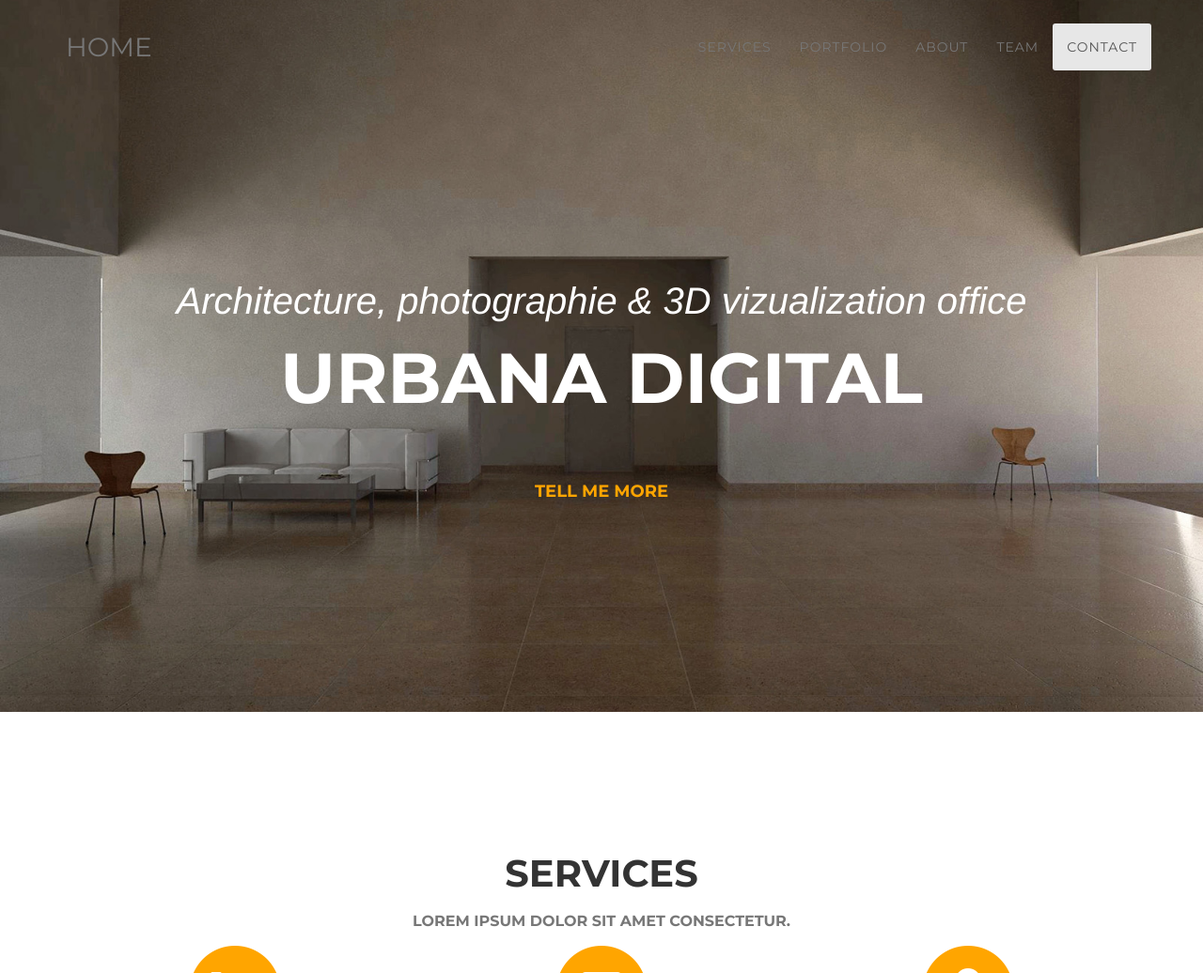
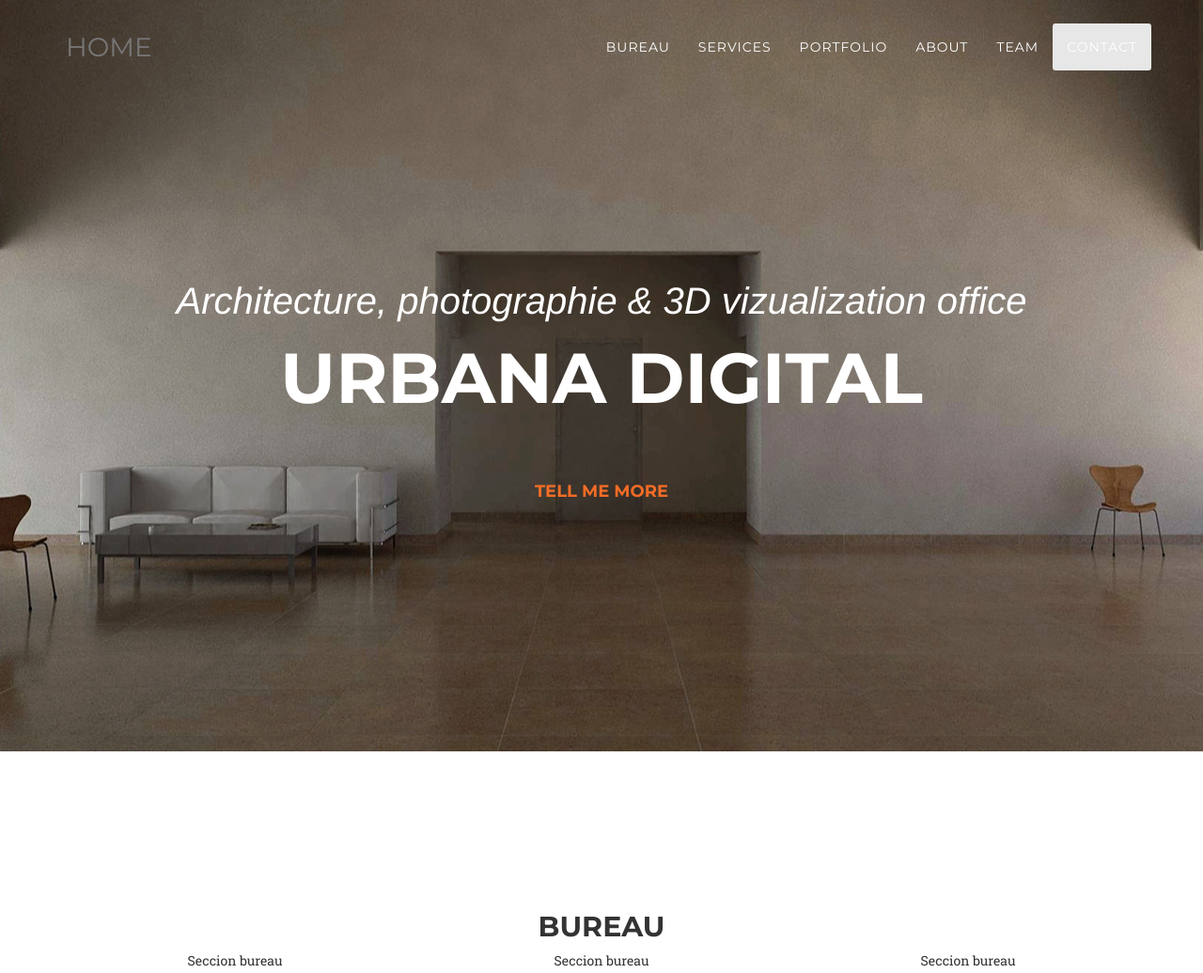
Before and after one commit to silvestrevivo/03_urbanadigital, a plain HTML site: page index.html in a window 1280 px wide. Shown: the top 1036 px of the page at 94% size. Drawn offline with nearby package versions, Linux system fonts and the light colour scheme; files whose address does not match are found by name; a web font is replaced by a local one.

Commit message:
Header & Menu

```diff
--- a/assets/js/min/project-min.js
+++ b/assets/js/min/project-min.js
@@ -1 +1 @@
-$(function(){$("a.page-scroll").bind("click",function(t){var a=$(this);$("html, body").stop().animate({scrollTop:$(a.attr("href")).offset().top},1500,"easeInOutExpo"),t.preventDefault()})}),$("body").scrollspy({target:".navbar-fixed-top"}),$(".navbar-collapse ul li a").click(function(){$(".navbar-toggle:visible").click()});
+$(function(){$("a.page-scroll").bind("click",function(a){var o=$(this);$("html, body").stop().animate({scrollTop:$(o.attr("href")).offset().top},1500,"easeInOutExpo"),a.preventDefault()})}),$("body").scrollspy({target:".navbar-fixed-top"}),$(".navbar-collapse ul li a").click(function(){$(".navbar-toggle:visible").click()}),jQuery(window).scroll(function(){jQuery(".navbar").offset().top>100?jQuery(".navbar-fixed-top").addClass("navbar-shrink"):jQuery(".navbar-fixed-top").removeClass("navbar-shrink")});
--- a/assets/js/project.js
+++ b/assets/js/project.js
@@ -18,3 +18,11 @@ $('body').scrollspy({
 $('.navbar-collapse ul li a').click(function() {
     $('.navbar-toggle:visible').click();
 });
+
+jQuery(window).scroll(function() {
+    if (jQuery(".navbar").offset().top > 100) {
+        jQuery(".navbar-fixed-top").addClass("navbar-shrink");
+    } else {
+        jQuery(".navbar-fixed-top").removeClass("navbar-shrink");
+    }
+});
--- a/assets/sass/colors.sass
+++ b/assets/sass/colors.sass
@@ -1,11 +1,43 @@
-$brand-primary: orange
+//Colors//
+
+//whites
+$white: #FFFFFF
+$gray-lighter: #f7f7f7
+$gray: #777
+$gray-darkest: #222
+
+//orange
+$brand-primary: #f46c26
+
+//red
 $brand-danger: #e74c3c
-$gray-darkest: #222
-$gray: #777
-$gray-lighter: #f7f7f7
+
+//grey
 $placeholder-text: #bbbbbb
 
+//Text
+.text-white
+	color: $white !important
+.text-gray-lighter
+	color: $gray-lighter !important
+.text-gray
+	color: $gray !important
+.text-gray-darkest
+	color: $gray-darkest !important
 
+
+//Background-colors
+.white
+	background-color: $white !important
+.gray-lighter
+	background-color: $gray-lighter !important
+.gray
+	background-color: $gray !important
+.gray-darkest
+	background-color: $gray-darkest !important
+
+
+//Buttons
 .bg-light-gray
 	background-color: $gray-lighter
 
--- a/assets/sass/header.sass
+++ b/assets/sass/header.sass
@@ -1,14 +1,11 @@
 header
-  background-image: url('../img/header-bg.jpg')
-  background-repeat: none
-  background-attachment: scroll
-  background-position: center center
+  background: url('../img/header-bg.jpg') no-repeat center center
+  //background-attachment: scroll
   @extend .background-cover
-  text-align: center
-  color: white
+  height: 100%
   .intro-text
     padding-top: 100px
-    padding-bottom: 50px
+    //padding-bottom: 50px
     .intro-lead-in
       @extend .serif-font
       font-style: italic
@@ -24,9 +21,10 @@ header
 
 @media(min-width:768px)
 header
+  height: 100%
   .intro-text
     padding-top: 300px
-    padding-bottom: 200px
+    //padding-bottom: 200px
     .intro-lead-in
       @extend .serif-font
       font-style: italic
--- a/assets/sass/main.sass
+++ b/assets/sass/main.sass
@@ -2,6 +2,9 @@ body
 	overflow-x: hidden
 	webkit-tap-highlight-color: $brand-primary
 	@extend .body-font
+
+html, body
+	height: 100%
 
 .img-centered
 	margin: 0 auto
--- /dev/null
+++ b/assets/sass/mixins.scss
@@ -0,0 +1,94 @@
+//BORDER-RADIUS  Usage - @include border-radius(10px)
+@mixin border-radius($radius) {
+  -webkit-border-radius: $radius;
+     -moz-border-radius: $radius;
+      -ms-border-radius: $radius;
+          border-radius: $radius;
+}
+
+//BOX-SHADOW   Usage - @include box-shadow(0px 4px 5px #666, 2px 6px 10px #999)
+@mixin box-shadow($shadows...) {
+  -moz-box-shadow: $shadows;
+  -webkit-box-shadow: $shadows;
+  box-shadow: $shadows;
+}
+
+
+//TRANSITIONS  Usage - @include transition(color .3s ease delay)
+@mixin transition($args...) {
+  -webkit-transition: $args;
+  -moz-transition: $args;
+  -ms-transition: $args;
+  -o-transition: $args;
+  transition: $args;
+}
+
+//TEXT SHADOW  Usage - @include text-shadow(3px, 3px, 3px, #333)
+@mixin text-shadow( $top, $left, $blur, $colour) {
+  -webkit-text-shadow:$top $left $blur $colour;
+  -moz-text-shadow:$top $left $blur $colour;
+  -o-text-shadow:$top $left $blur $colour;
+  text-shadow:$top $left $blur $colour;
+}
+
+//LINEAR-GRADIENT  Usage - background-image: linear-gradient(red, blue);/ @include linear-gradient(red, blue)
+@mixin linear-gradient($direction, $color-stops...) {
+  background: nth(nth($color-stops, 1), 1);
+  background: -webkit-linear-gradient(legacy-direction($direction), $color-stops);
+  background: linear-gradient($direction, $color-stops);
+}
+
+//CLEAR-FIX   Usage - @extend %clearfix;
+%clearfix {
+  *zoom: 1;
+  &:before, &:after {
+    content: " ";
+    display: table;
+  }
+  &:after {
+    clear: both;
+  }
+}
+
+//TRANSFORM, ANIMATIONS
+
+//ROTATE   Usage  - @include rotate(45deg)
+@mixin rotate($val) {
+  -webkit-transform: rotate($val);
+  -moz-transform: rotate($val);
+  -ms-transform: rotate($val);
+  -o-transform: rotate($val);
+  transform: rotate($val);
+}
+
+//TRANSFORM-ORIGIN    Usage - @include transform-origin(x-axis y-axis z-axis)
+@mixin transform-origin($val) {
+  -webkit-transform-origin: $val;
+  -moz-transform-origin: $val;
+  -ms-transform-origin: $val;
+  transform-origin: $val;
+}
+
+//TRANSFORM-STYLE    Usage  -  @include transform-style(flat|preserve-3d|initial|inherit)
+@mixin transform-style($val) {
+  -webkit-transform-style: $val;
+  -moz-transform-style: $val;
+  -ms-transform-style: $val;
+  transform-style: $val;
+}
+
+//PERSPECTIVE  Usage  -  @include perspective(500px)
+@mixin perspective($val) {
+  -webkit-perspective: $val;
+  -moz-perspective: $val;
+  -ms-perspective: $val;
+  perspective: $val;
+}
+
+//PERSPECTIVE-ORIGIN   Usage  -   @include perspective-origin(10% 10%)
+@mixin perspective-origin($val){
+  -webkit-perspective-origin: $val;
+  -moz-perspective-origin: $val;
+  -ms-perspective-origin: $val;
+  perspective-origin: $val;
+}
--- a/assets/sass/nav.sass
+++ b/assets/sass/nav.sass
@@ -3,13 +3,12 @@
   background-color: $gray-darkest
   border-color: transparent
   .navbar-brand
-    color: $gray
     @extend .heading-font
     &:hover,
     &:focus,
     &:active,
     &.active
-      color: darken($brand-primary, 10%)
+      color: darken($brand-primary, 10%) !important
   .navbar-collapse
     border-color: fade(white, 2%)
   .navbar-toggle
@@ -20,17 +19,16 @@
       &:hover,
       &:focus
         background-color: $brand-primary
-
 .nav
   li
     a
       @extend .heading-font
       font-weight: 400
       letter-spacing: 1px
-      color: white
+      +transition(all .2s ease)
       &:hover,
       &:focus
-        color: $brand-primary
+        color: $brand-primary !important
         outline: none
   .navbar-nav>.active>a
     border-radius: 0
@@ -45,22 +43,16 @@
   .navbar-default
     background-color: transparent
     padding: 25px 0
-    -webkit-transition: padding 0.3s
-    -moz-transition: padding 0.3s
-    transition: padding 0.3s
+    +transition(padding .3s ease)
     border: none
     .navbar-brand
       font-size: 2em
-      -webkit-transition: all 0.3s
-      -moz-transition: all 0.3s
-      transition: all 0.3s
-
+      +transition(all .3s ease)
   .navbar-nav>.active>a
     border-radius: 3px
-
-
-  .navbar-default.navbar-shrink
-    background-color: $gray-darkest
-    padding: 10px 0
+  .navbar-default
+    &.navbar-shrink
+      background-color: rgba($gray-darkest, 0.9)
+      padding: 10px 0
   .navbar-brand
     font-size: 1.5em
--- a/assets/sass/style.sass
+++ b/assets/sass/style.sass
@@ -1,4 +1,5 @@
 //uonsite_template
+@import "mixins"
 @import "colors"
 @import "fonts"
 @import "header"
--- a/assets/sass/variables.sass
+++ /dev/null
@@ -1,6 +0,0 @@
-$brand-primary: #fed136
-$brand-danger: #e74c3c
-$gray-darkest: #222
-$gray: #777
-$gray-lighter: #f7f7f7
-$placeholder-text: #bbbbbb
--- a/index.html
+++ b/index.html
@@ -59,7 +59,7 @@
                       <span class="icon-bar"></span>
                       <span class="icon-bar"></span>
                   </button>
-                  <a class="navbar-brand page-scroll text-uppercase" href="#page-top">home</a>
+                  <a class="navbar-brand page-scroll text-uppercase text-gray" href="#page-top">home</a>
               </div>
 
               <!-- Collect the nav links, forms, and other content for toggling -->
@@ -69,19 +69,22 @@
                           <a href="#page-top"></a>
                       </li>
                       <li>
-                          <a class="page-scroll text-uppercase" href="#services">Services</a>
+                          <a class="page-scroll text-uppercase text-white" href="#bureau">Bureau</a>
                       </li>
                       <li>
-                          <a class="page-scroll text-uppercase" href="#portfolio">Portfolio</a>
+                          <a class="page-scroll text-uppercase text-white" href="#services">Services</a>
                       </li>
                       <li>
-                          <a class="page-scroll text-uppercase" href="#about">About</a>
+                          <a class="page-scroll text-uppercase text-white" href="#portfolio">Portfolio</a>
                       </li>
                       <li>
-                          <a class="page-scroll text-uppercase" href="#team">Team</a>
+                          <a class="page-scroll text-uppercase text-white" href="#about">About</a>
                       </li>
                       <li>
-                          <a class="page-scroll text-uppercase" href="#contact">Contact</a>
+                          <a class="page-scroll text-uppercase text-white" href="#team">Team</a>
+                      </li>
+                      <li>
+                          <a class="page-scroll text-uppercase text-white" href="#contact">Contact</a>
                       </li>
                   </ul>
               </div>
@@ -91,15 +94,35 @@
       </nav>
 
       <!-- Header -->
-      <header>
+      <header class="text-center text-white">
           <div class="container">
               <div class="intro-text">
                   <div class="intro-lead-in">Architecture, photographie & 3D vizualization office</div>
-                  <div class="intro-heading">Urbana Digital</div>
+                  <h1 class="intro-heading">Urbana Digital</h1>
                   <a href="#services" class="page-scroll btn btn-xl">Tell Me More</a>
               </div>
           </div>
       </header>
+
+      <!-- Bureau Section -->
+      <section id="bureau" class="text-center">
+        <div class="container">
+          <div class="row">
+              <h2 class='text-uppercase'>bureau</h2>
+          </div>
+          <div class="row">
+            <div class="col-md-4">Seccion bureau</div>
+            <div class="col-md-4">Seccion bureau</div>
+            <div class="col-md-4">Seccion bureau</div>
+          </div>
+        </div>
+      </section>
+
+
+
+
+
+
 
       <!-- Services Section -->
       <section id="services">
```
Also changed, not shown: assets/sass/fonts.sass (+1 -6 lines), assets/css/mixins.css (added), assets/css/style.css, assets/sass/mixins.sass (added), 1 other file.
